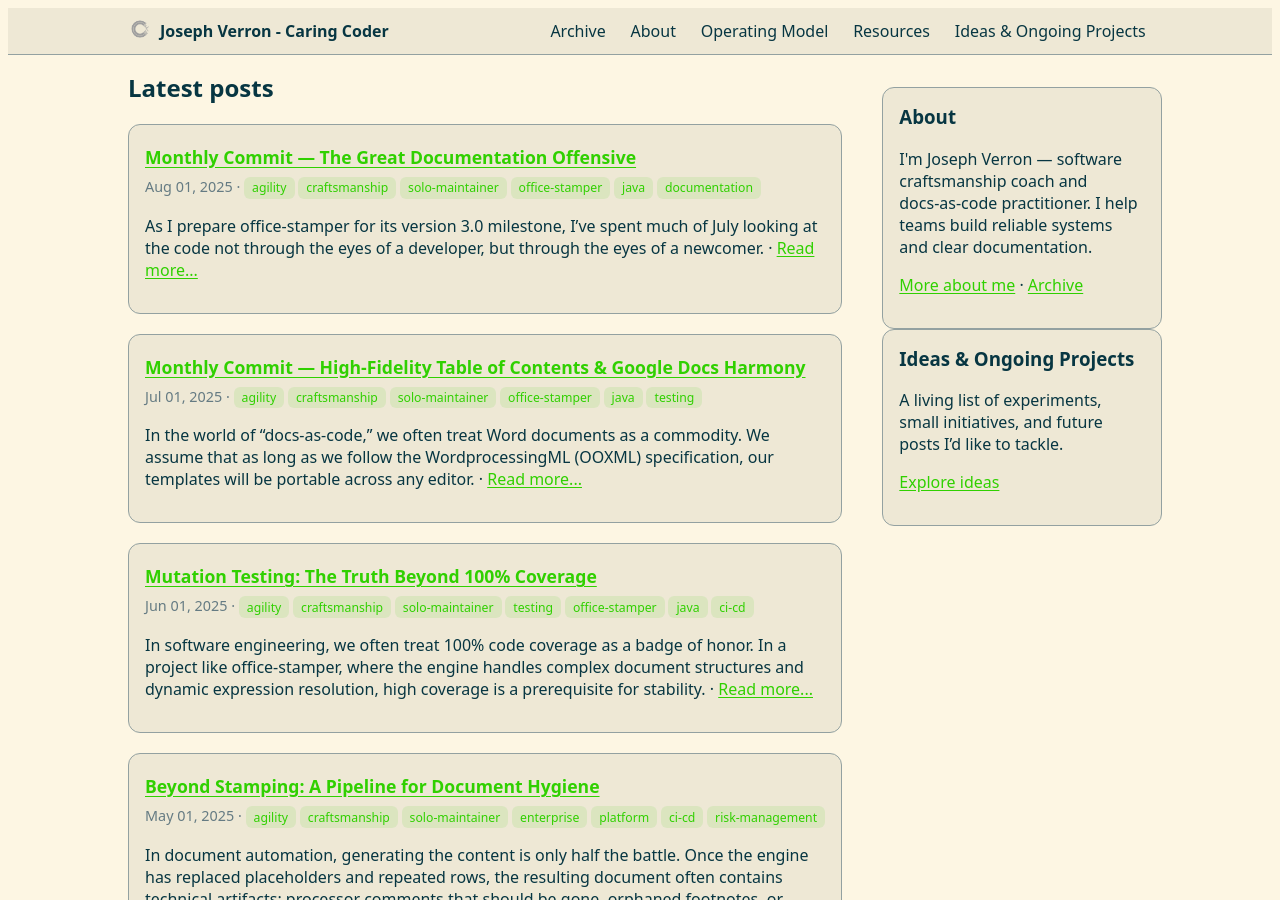
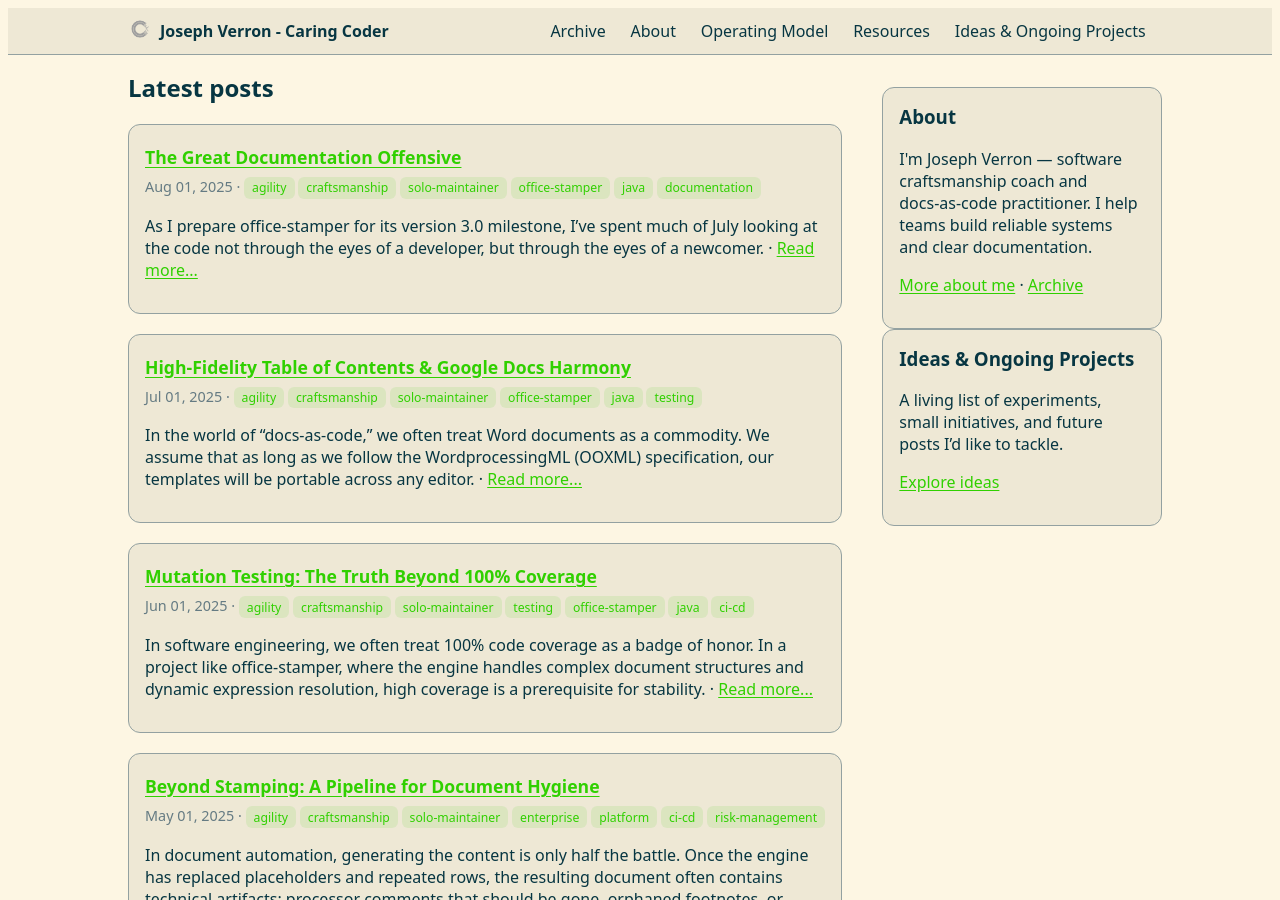
Before and after one commit to verronpro/blog, a Jekyll site: the page built from index.md, in a window 1280 px wide and 900 px high. Built offline with Jekyll 4.4.1, drawn with Linux system fonts in a browser that asks for light colours.

Commit message:
docs(posts): simplify titles by removing "Monthly Commit" prefix

```diff
--- a/_posts/2025-07-01-monthly-commit-high-fidelity-toc-and-google-docs-harmony.md
+++ b/_posts/2025-07-01-monthly-commit-high-fidelity-toc-and-google-docs-harmony.md
@@ -1,6 +1,6 @@
 ---
 layout: article
-title: "Monthly Commit — High-Fidelity Table of Contents & Google Docs Harmony"
+title: "High-Fidelity Table of Contents & Google Docs Harmony"
 date: 2025-07-01
 categories: [ office-stamper ]
 tags: [agility, craftsmanship, solo-maintainer, office-stamper, java, testing]
--- a/_posts/2025-08-01-monthly-commit-the-great-documentation-offensive.md
+++ b/_posts/2025-08-01-monthly-commit-the-great-documentation-offensive.md
@@ -1,6 +1,6 @@
 ---
 layout: article
-title: "Monthly Commit — The Great Documentation Offensive"
+title: "The Great Documentation Offensive"
 date: 2025-08-01
 categories: [ office-stamper ]
 tags: [agility, craftsmanship, solo-maintainer, office-stamper, java, documentation]
```
